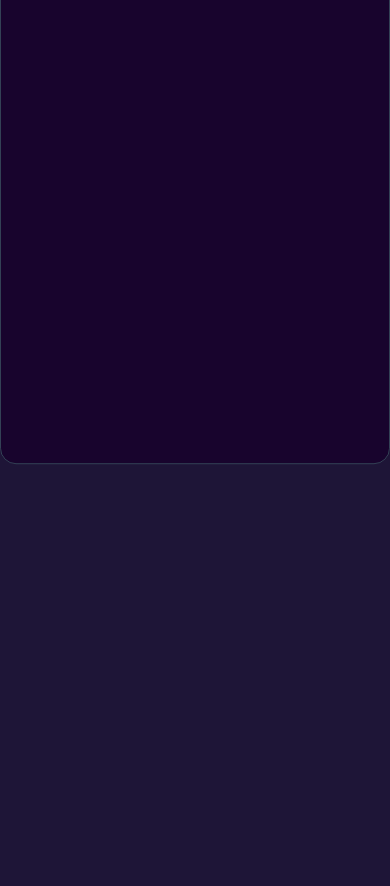
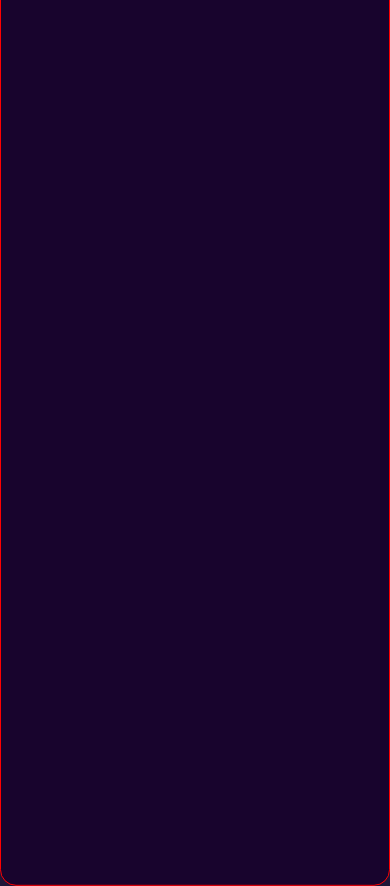
Before and after one commit to rafael-oliveira-hellz/playsfa-sales-panel, a Next.js app: page /components/styles/PurchaseCardWrapper.style in a window 390 px wide. Before the commit the page ends 844 px from the top, so only its background shows below. Built offline with nearby package versions, Linux system fonts and the light colour scheme.

Commit message:
Responsivity fixed

```diff
--- a/pages/components/styles/PurchaseCardWrapper.style.ts
+++ b/pages/components/styles/PurchaseCardWrapper.style.ts
@@ -181,11 +181,14 @@ const PurchaseCardWrapper = styled.div`
       & {
         align-self: center;
         width: 100%;
-        height: 188vh;
+        min-height: fit-content;
+        height: 210vh !important;
+        /* max-height: 188vh; */
         left: 50%;
-        top: 25%;
+        top: 30%;
         transform: translate(-50%, -50%);
         line-height: 1.2;
+        border: 1px solid red;
       }
 
       & h2 {
@@ -237,9 +240,10 @@ const PurchaseCardWrapper = styled.div`
     @media screen and (min-width: 401px) and (max-width: 740px) {
       & {
         width: 90%;
-        height: 60%;
+        /* min-height: 50% !important; */
+        height: 55% !important;
         left: 50%;
-        top: 32%;
+        top: 28%;
         transform: translate(-50%, -50%);
       }
 
@@ -267,7 +271,7 @@ const PurchaseCardWrapper = styled.div`
     @media screen and (min-width: 741px) {
       & {
         top: 10vh;
-        height: 45%;
+        height: 40% !important;
         width: 90%;
       }
       & h2 {
@@ -288,9 +292,9 @@ const PurchaseCardWrapper = styled.div`
       & {
         justify-content: space-between;
         width: 85%;
-        height: 180vh;
+        height: 160vh !important;
         left: 50%;
-        top: 50%;
+        top: 45%;
         transform: translate(-50%, -50%);
       }
       & h2 {
```
